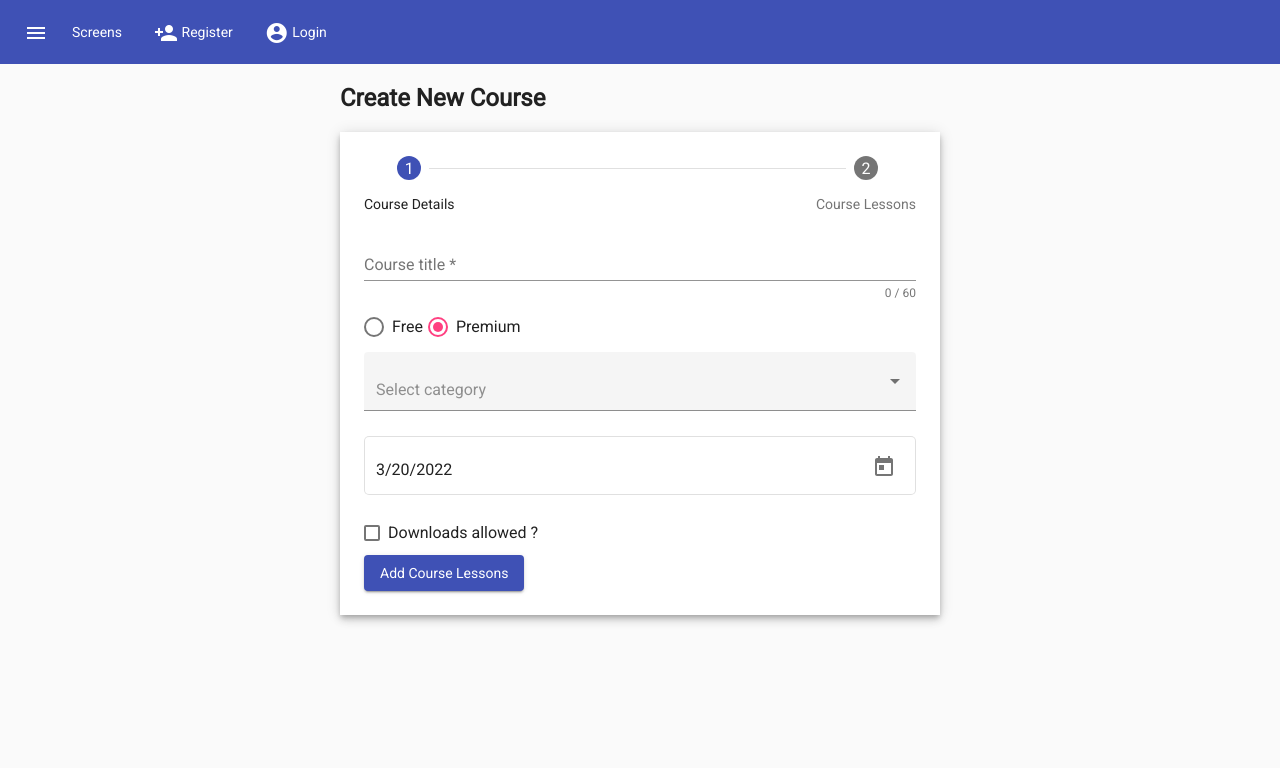
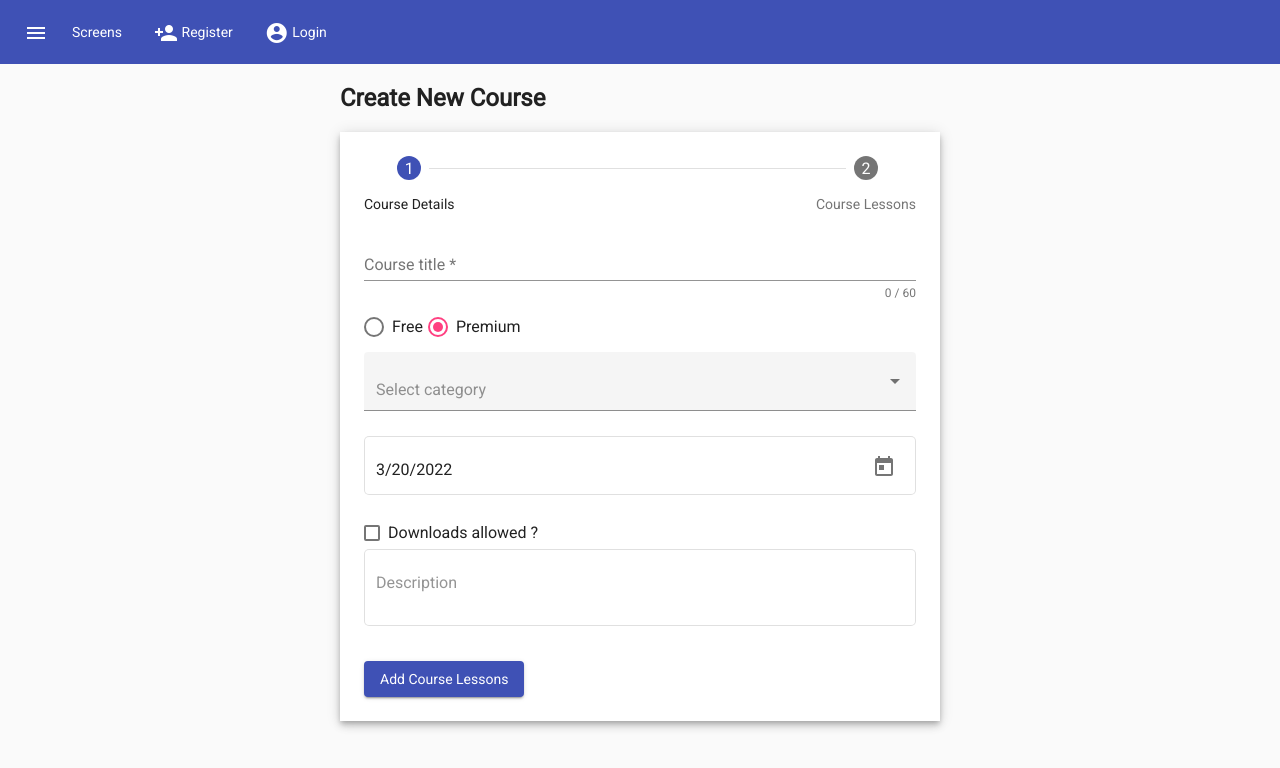
Before and after one commit to Samuel-Brr/Angular-Material-In-Depth, an Angular app: page /add-new-course in a window 1280 px wide. Shown: the top 768 px of the page. Built offline with nearby package versions, Linux system fonts and the light colour scheme.

Commit message:
Angular Material Text Area

```diff
--- a/src/app/create-course/create-course-step-1/create-course-step-1.component.html
+++ b/src/app/create-course/create-course-step-1/create-course-step-1.component.html
@@ -52,10 +52,23 @@
 
   </mat-form-field>
 
+
   <mat-checkbox color="primary" formControlName="downloadsAllowed">
 
     Downloads allowed ?
 
   </mat-checkbox>
 
+  <mat-form-field appearance="outline">
+
+    <textarea formControlName="longDescription"
+              matInput placeholder="Description"
+              cdkTextareaAutosize
+              [cdkAutosizeMinRows]="2"
+              [cdkAutosizeMaxRows]="5">
+
+    </textarea>
+
+  </mat-form-field>
+
 </div>
```
